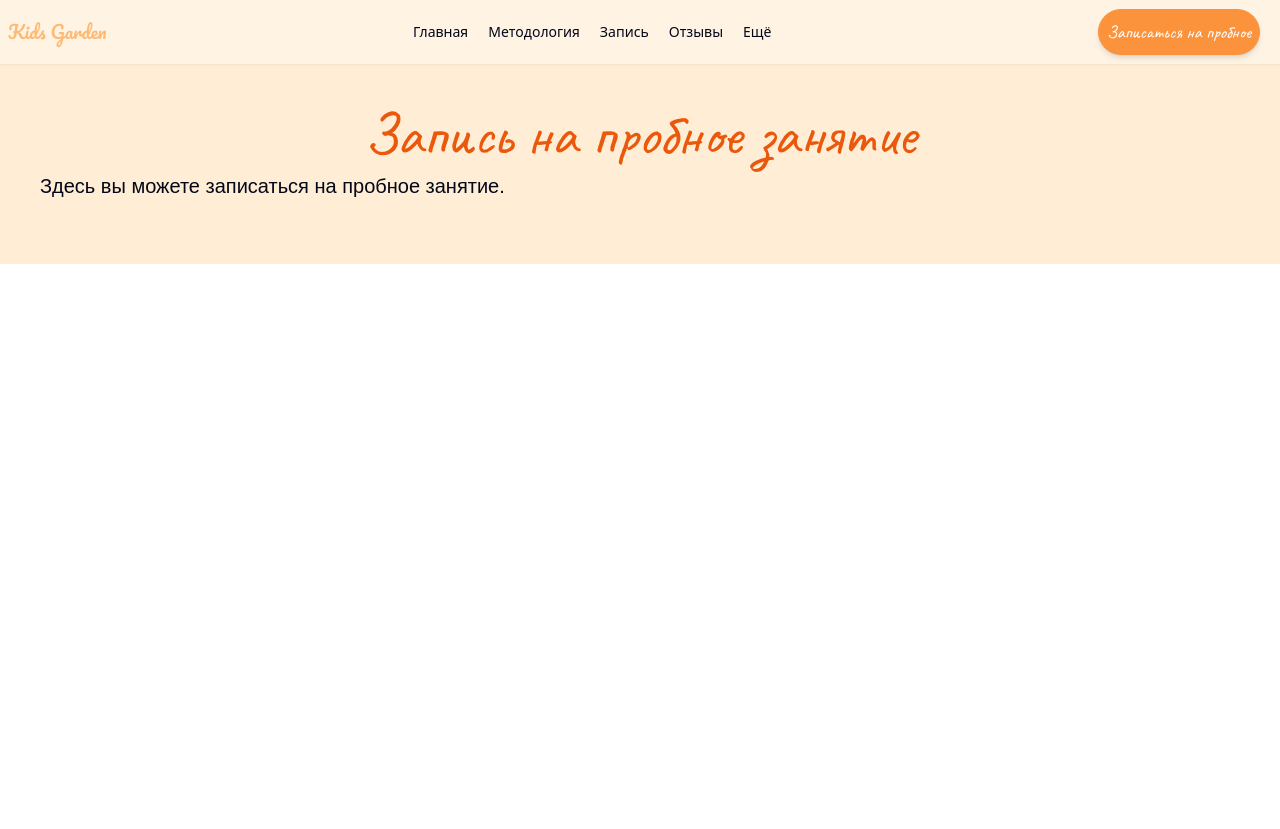
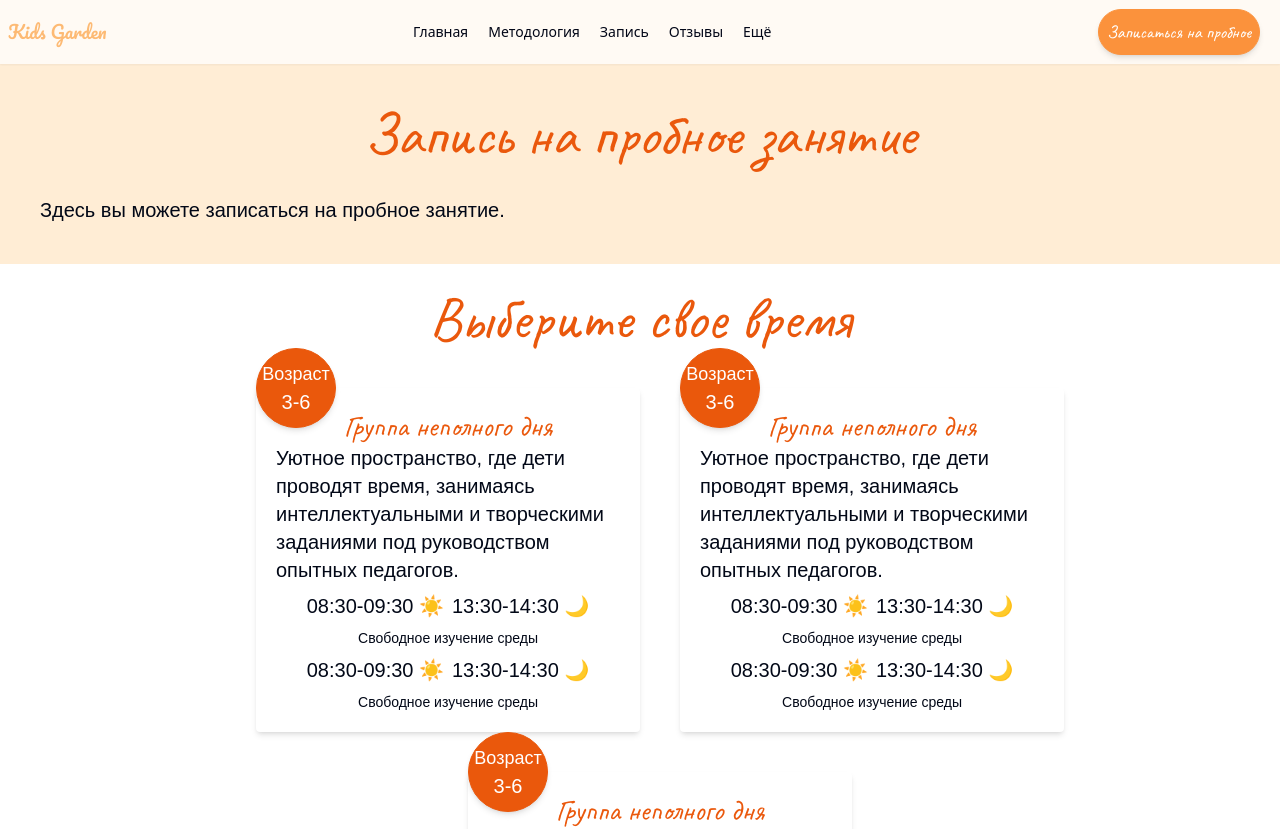
Before and after one commit to neiroxgod/KidsGardenLan, a Nuxt app: page /appointment in a window 1280 px wide. Shown: the top 829 px of the page. Before the commit the page ends 800 px from the top, so only its background shows below. Built offline with nearby package versions, Linux system fonts and the light colour scheme; a web font is replaced by a local one.

Commit message:
added page titles, default padding from navbar, cards on methodology page

```diff
--- a/app.vue
+++ b/app.vue
@@ -1,6 +1,6 @@
 <template>
   <LayoutNavbar/>
-  <div class="router">
+  <div class="router pt-16">
     <NuxtPage />
   </div>
 </template>
--- a/components/layout/mainSection.vue
+++ b/components/layout/mainSection.vue
@@ -3,7 +3,7 @@
 </script>
 
 <template>
-    <section class="min-h-[60vh] bg-white  pt-32">
+    <section class="min-h-[60vh] bg-white pt-16">
         <div class="container lg mx-auto bg-white p-10 flex">
             <div class="content">
                 <div>
--- a/components/simple_ui/pageHeader.vue
+++ b/components/simple_ui/pageHeader.vue
@@ -8,10 +8,10 @@
 </script>
 
 <template>
-  <section class="w-full bg-orange-100 pt-16">
-    <div class="container p-10 content-center">
+  <section class="w-full bg-orange-100">
+    <div class="container content-center p-10">
       <h1 style="font-family: 'Caveat', serif;" class="text-center text-6xl text-orange-600">{{ props.title }}</h1>
-      <paragraph class="text-xl pt-1" :text="subtitle"></paragraph>
+      <p class="text-xl pt-8">{{ props.subtitle }}</p>
     </div>
   </section>
 </template>
--- a/pages/appointment.vue
+++ b/pages/appointment.vue
@@ -1,12 +1,17 @@
 <script lang="ts" setup>
   import PageHeader from "@/components/simple_ui/pageHeader.vue";
   import Paragraph from "@/components/simple_ui/paragraph.vue";
+
+  useHead({
+    title: "Запись"
+  })
 
   const route = useRoute();
 </script>
 
 <template>
   <page-header :title="'Запись на пробное занятие'" :subtitle="'Здесь вы можете записаться на пробное занятие.'"/>
+  <LayoutAboutSection class="bg-white"/>
 </template>
 
 <style scoped>
--- a/pages/index.vue
+++ b/pages/index.vue
@@ -1,5 +1,9 @@
 <script lang="ts" setup>
-    const route = useRoute();
+  useHead({
+    title: "Kid's Garden"
+  })
+
+  const route = useRoute();
 </script>
 
 <template>
--- a/pages/methodology.vue
+++ b/pages/methodology.vue
@@ -1,5 +1,9 @@
 <script setup lang="ts">
   import PageHeader from "@/components/simple_ui/pageHeader.vue";
+
+  useHead({
+    title: "Методология"
+  })
 </script>
 
 <template>
--- a/pages/reviews.vue
+++ b/pages/reviews.vue
@@ -1,5 +1,9 @@
 <script setup lang="ts">
   import PageHeader from "@/components/simple_ui/pageHeader.vue";
+
+  useHead({
+    title: "Отзывы"
+  })
 </script>
 
 <template>
```
